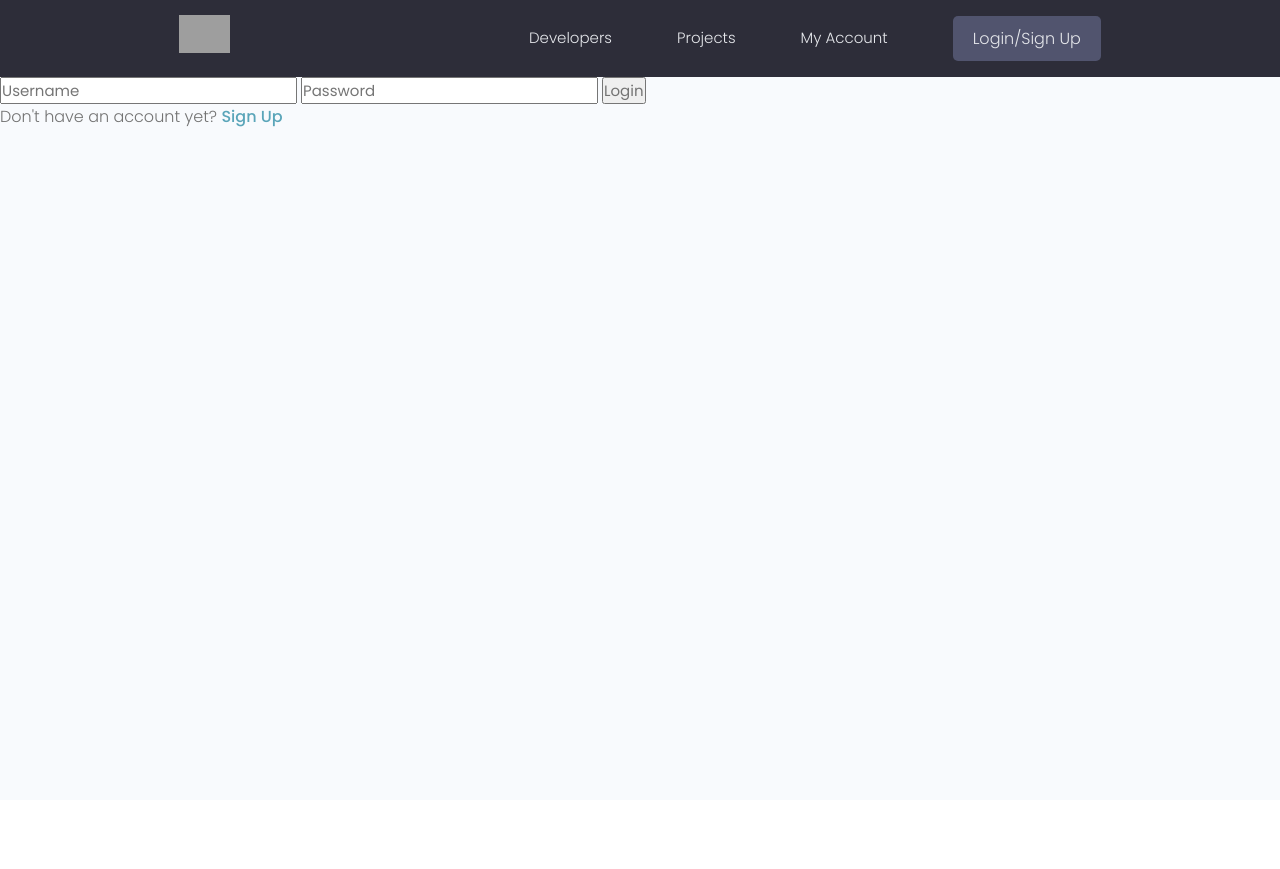
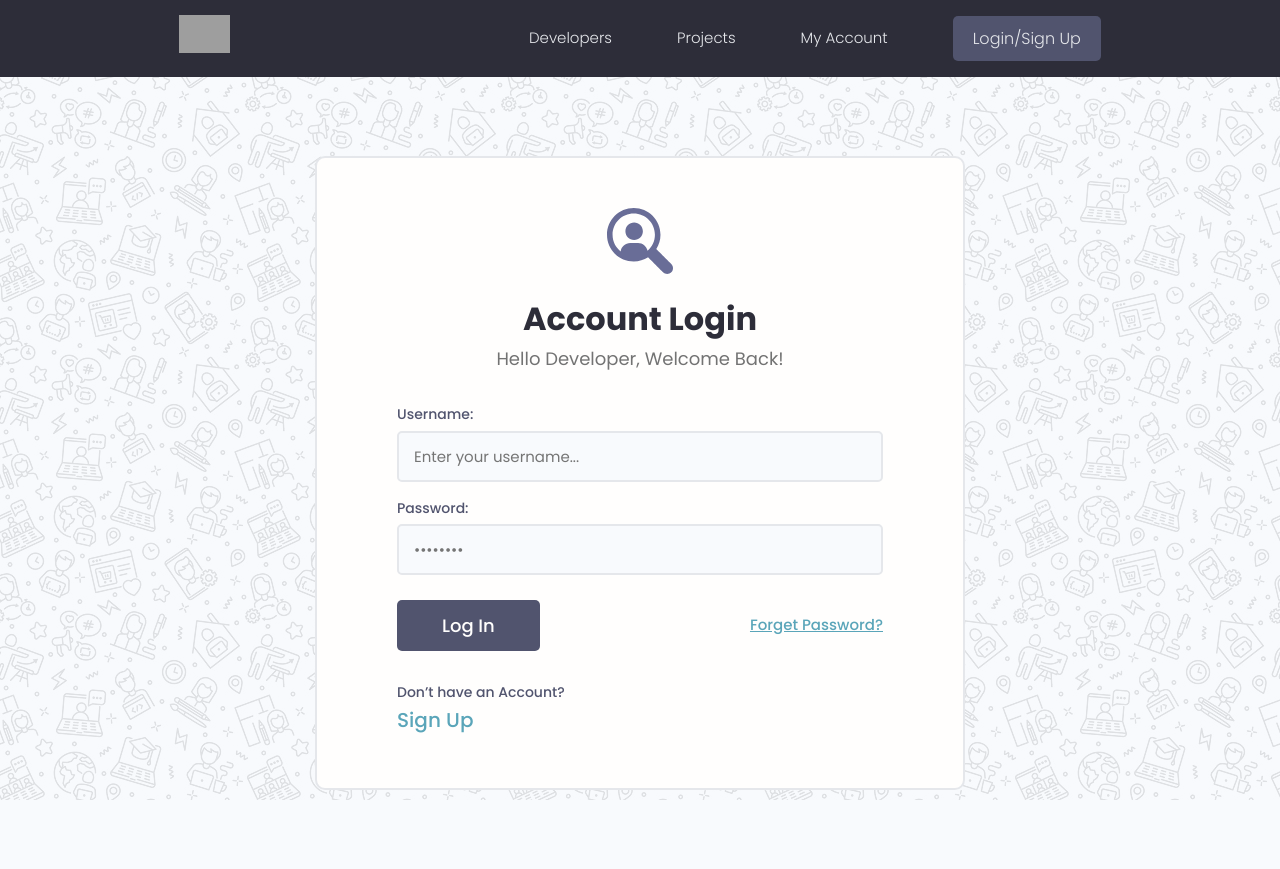
Before and after one commit to NetHead21/developer_search, a Django app: template dev_search/users/templates/users/login_register.html in a window 1280 px wide. Before the commit the page ends 127 px from the top, so only its background shows below. Run offline with Django 3.2, Linux system fonts and the light colour scheme; the template is opened without the code that fills it, so the values that code supplies are empty; some libraries are stand-ins or nearby versions; grey boxes are pictures that could not be loaded.

Commit message:
Styling Login and Register Page

```diff
--- a/dev_search/templates/main.html
+++ b/dev_search/templates/main.html
@@ -19,17 +19,19 @@
     <script src="https://kit.fontawesome.com/7cfc29d616.js" crossorigin="anonymous"></script>
 
     <title>DevSearch - Connect with Developers!</title>
+
 </head>
 <body>
 
 {% include 'navbar.html' %}
 
 {% if messages %}
-    <ul class="messages">
-        {% for message in messages %}
-            <li{% if message.tags %} class="{{ message.tags }}"{% endif %}>{{ message }}</li>
-        {% endfor %}
-    </ul>
+    {% for message in messages %}
+        <div class="alert alert--{{ message.tags }}">
+            <p class="alert__message">{{ message }}</p>
+            <button class="alert__close">&Cross;</button>
+        </div>
+    {% endfor %}
 {% endif %}
 
 {% block content %}
@@ -37,4 +39,5 @@
 {% endblock content %}
 
 </body>
+<script src="{% static 'uikit/app.js' %}"></script>
 </html>
--- a/dev_search/users/forms.py
+++ b/dev_search/users/forms.py
@@ -10,3 +10,9 @@ class CustomUserCreationForm(UserCreationForm):
         labels = {
             "first_name": "Name",
         }
+
+    def __init__(self, *args, **kwargs):
+        super(CustomUserCreationForm, self).__init__(*args, **kwargs)
+
+        for name, field in self.fields.items():
+            field.widget.attrs.update({"class": "input"})
--- a/dev_search/users/templates/users/login_register.html
+++ b/dev_search/users/templates/users/login_register.html
@@ -1,22 +1,83 @@
 {% extends "main.html" %}
+{% load static %}
 
 {% block content %}
     {% if page == "register" %}
-        <h1>Register User</h1>
-        <form method="POST" action="{% url 'register' %}">
-            {% csrf_token %}
-            {{ form.as_p }}
-            <input type="submit" value="Register User">
-        </form>
-        <p>Already have an account <a href="{% url 'login' %}">Login</a></p>
+        <div class="auth">
+            <div class="card">
+                <div class="auth__header text-center">
+                    <a href="/">
+                        <img src="{% static 'images/icon.svg' %}" alt="icon"/>
+                    </a>
+                    <h3>Register an Account</h3>
+                    <p>Create a new developer account</p>
+                </div>
+
+                <form method="POST" action="{% url 'register' %}" class="form auth__form">
+                    {% csrf_token %}
+
+                    {% for field in form %}
+                        <div class="form__field">
+                            <label for="formInput#text">{{ field.label }} : </label>
+                            {{ field }}
+
+                            {% for error in field.errors %}
+                                <p style="color: red;">{{ error }}</p>
+                            {% endfor %}
+                        </div>
+                    {% endfor %}
+
+                    <div class="auth__actions">
+                        <input class="btn btn--sub btn--lg" type="submit" value="Sign  In"/>
+                    </div>
+                </form>
+                <div class="auth__alternative">
+                    <p>Already have an Account?</p>
+                    <a href="{% url 'login' %}">Log In</a>
+                </div>
+            </div>
+        </div>
+
     {% else %}
-        <form action="{% url 'login' %}" method="POST">
-            {% csrf_token %}
-            <input type="text" name="username" placeholder="Username">
-            <input type="password" name="password" placeholder="Password">
-            <input type="submit" value="Login">
-            <p>Don't have an account yet? <a href="{% url 'register' %}">Sign Up</a></p>
-        </form>
+        <div class="auth">
+
+            <div class="card">
+
+                <div class="auth__header text-center">
+                    <a href="/">
+                        <img src="{% static 'images/icon.svg' %}" alt="icon"/>
+                    </a>
+                    <h3>Account Login</h3>
+                    <p>Hello Developer, Welcome Back!</p>
+                </div>
+
+                <form action="{% url 'login' %}" method="POST" class="form auth__form">
+                    {% csrf_token %}
+                    <!-- Input:Username -->
+                    <div class="form__field">
+                        <label for="formInput#text">Username: </label>
+                        <input class="input input--text" id="formInput#text" type="text" name="username"
+                               placeholder="Enter your username..."/>
+                    </div>
+
+                    <!-- Input:Password -->
+                    <div class="form__field">
+                        <label for="formInput#password">Password: </label>
+                        <input class="input input--password" id="formInput#passowrd" type="password" name="password"
+                               placeholder="••••••••"/>
+                    </div>
+                    <div class="auth__actions">
+                        <input class="btn btn--sub btn--lg" type="submit" value="Log In"/>
+                        <a href="forgetpassword.html">Forget Password?</a>
+                    </div>
+                </form>
+
+                <div class="auth__alternative">
+                    <p>Don’t have an Account?</p>
+                    <a href="{% url 'register' %}">Sign Up</a>
+                </div>
+            </div>
+        </div>
     {% endif %}
 
 {% endblock content %}
--- a/dev_search/users/views.py
+++ b/dev_search/users/views.py
@@ -31,7 +31,7 @@ def login_user(request):
 
 def logout_user(request):
     logout(request)
-    messages.success(request, "User successfully logged out!  ")
+    messages.info(request, "User logged out successfully")
     return redirect("login")
 
 
```
Also changed, not shown: dev_search/static/uikit/app.js (+5 -5 lines), dev_search/db.sqlite3, dev_search/static/images/icon.svg (added), dev_search/static/images/pattern.jpg (added).
